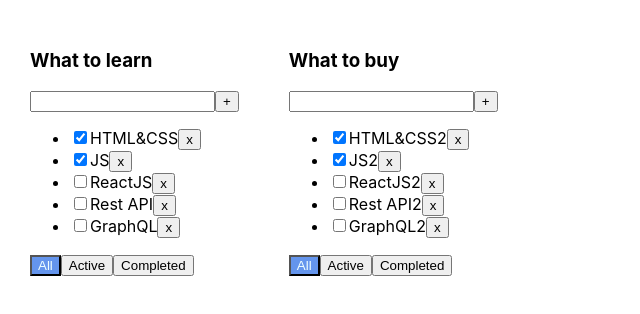
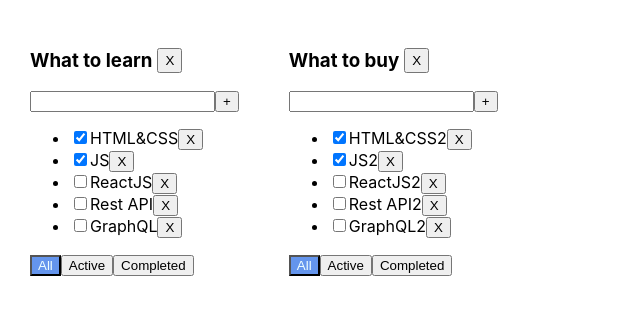
Before and after one commit to zariuz/inc-main-ts, a React (Create React App) app: page / in a window 1280 px wide. Shown: the top 314 px of the page, without its empty margins (0-640 px from the left). Built offline with nearby package versions, Linux system fonts and the light colour scheme.

Commit message:
add button component

```diff
--- a/src/App.css
+++ b/src/App.css
@@ -5,6 +5,16 @@
 
 .App > div {
   margin-right: 50px;
+}
+
+.titleName {
+  display: flex;
+  align-items: center;
+}
+
+.titleName button {
+  height: 25px;
+  margin-left: 5px;
 }
 
 .active-filter {
--- a/src/App.tsx
+++ b/src/App.tsx
@@ -12,6 +12,8 @@
 export type FilterValuesType = 'all' | 'active' | 'completed';
 type todolistsType = {id: string; title: string; filter: FilterValuesType};
 
+export type tasksGeneralType = {[key: string]: Array<TaskType>};
+
 function App() {
   let todolistID1 = v1();
   let todolistID2 = v1();
@@ -21,7 +23,7 @@
     {id: todolistID2, title: 'What to buy', filter: 'all'},
   ]);
 
-  let [tasks, setTasks] = useState({
+  let [tasks, setTasks] = useState<tasksGeneralType>({
     [todolistID1]: [
       {id: v1(), title: 'HTML&CSS', isDone: true},
       {id: v1(), title: 'JS', isDone: true},
@@ -43,6 +45,7 @@
     const newTasks = tasks[todolistId];
     tasks[todolistId] = [task, ...newTasks];
     setTasks({...tasks});
+
     // setTasks([{id: v1(), title: title, isDone: false}, ...tasks]);
   };
 
@@ -52,7 +55,13 @@
       tasks[todolistId] = currentTask.filter((t) => t.id !== taskID);
       setTasks({...tasks});
     }
+
     // setTasks(tasks.filter((t) => t.id !== taskID));
+  };
+
+  const removeTodolist = (todolistId: string) => {
+    setTodolists(todolists.filter((tl) => tl.id !== todolistId));
+    console.log(todolists);
   };
 
   const changeTaskStatus = (todolistId: string, taskId: string, isDone: boolean) => {
@@ -62,6 +71,7 @@
       task.isDone = isDone;
       setTasks({...tasks});
     }
+
     // setTasks(tasks.map((t) => (t.id === taskId ? {...t, isDone} : t)));
   };
 
@@ -96,6 +106,7 @@
             tasks={tasksForTodoList}
             addTask={addTask}
             removeTask={removeTask}
+            removeTodolist={removeTodolist}
             changeFilter={changeFilter}
             changeTaskStatus={changeTaskStatus}
             filter={tdM.filter}
--- /dev/null
+++ b/src/components/Button/Button.tsx
@@ -0,0 +1,15 @@
+import React from 'react';
+
+export type ButtonPropsType = {
+  buttonName: string;
+  callback: () => void;
+  style?: string;
+};
+
+export const Button: React.FC<ButtonPropsType> = ({callback, buttonName, style}) => {
+  return (
+    <button onClick={callback} className={style}>
+      {buttonName}
+    </button>
+  );
+};
--- a/src/components/Todolist/Todolist.tsx
+++ b/src/components/Todolist/Todolist.tsx
@@ -1,5 +1,6 @@
 import React, {ChangeEvent, KeyboardEvent, useState} from 'react';
 import {FilterValuesType, TaskType} from '../../App';
+import {Button} from '../Button/Button';
 import './Todolist.css';
 
 type TodolistPropsType = {
@@ -8,6 +9,7 @@
   tasks: Array<TaskType>;
   addTask: (todolistId: string, title: string) => void;
   removeTask: (todolistId: string, taskId: string) => void;
+  removeTodolist: (todolistId: string) => void;
   changeFilter: (todolistId: string, value: FilterValuesType) => void;
   changeTaskStatus: (todolistId: string, id: string, isDone: boolean) => void;
   filter: FilterValuesType;
@@ -19,6 +21,7 @@
   tasks,
   addTask,
   removeTask,
+  removeTodolist,
   changeFilter,
   changeTaskStatus,
   filter,
@@ -40,14 +43,18 @@
     setTitle(e.target.value);
     setError(false);
   };
+
   const onKeyEnterHandler = (e: KeyboardEvent<HTMLInputElement>) => {
     if (e.key === 'Enter') {
       changeAddTask();
     }
   };
-  const onAllClickHandler = () => changeFilter(todolistId, 'all');
-  const onActiveClickHandler = () => changeFilter(todolistId, 'active');
-  const onCompletedClickHandler = () => changeFilter(todolistId, 'completed');
+
+  const generalOnClickHandler = (value: FilterValuesType) => {
+    changeFilter(todolistId, value);
+  };
+
+  const onClickRemoveTodolist = () => removeTodolist(todolistId);
 
   const tasksElement = tasks.map((task) => {
     const onClickRemoveTask = () => removeTask(todolistId, task.id);
@@ -59,14 +66,17 @@
       <li key={task.id}>
         <input type="checkbox" onChange={onChangeHandler} checked={task.isDone} />
         <span>{task.title}</span>
-        <button onClick={onClickRemoveTask}>x</button>
+        <Button callback={onClickRemoveTask} buttonName={'X'} />
       </li>
     );
   });
 
   return (
     <div>
-      <h3>{titleName}</h3>
+      <div className="titleName">
+        <h3>{titleName}</h3>
+        <Button callback={onClickRemoveTodolist} buttonName={'X'} />
+      </div>
       <div>
         <input
           value={title}
@@ -74,26 +84,26 @@
           onKeyPress={onKeyEnterHandler}
           className={error ? 'error' : ''}
         />
-        <button onClick={changeAddTask}>+</button>
+        <Button callback={changeAddTask} buttonName={'+'} />
         {error && <div className="error-message">Title is required!</div>}
       </div>
       <ul>{tasksElement}</ul>
       <div>
-        <button
-          className={filter === 'all' ? 'active-filter' : ''}
-          onClick={onAllClickHandler}>
-          All
-        </button>
-        <button
-          className={filter === 'active' ? 'active-filter' : ''}
-          onClick={onActiveClickHandler}>
-          Active
-        </button>
-        <button
-          className={filter === 'completed' ? 'active-filter' : ''}
-          onClick={onCompletedClickHandler}>
-          Completed
-        </button>
+        <Button
+          buttonName={'All'}
+          callback={() => generalOnClickHandler('all')}
+          style={filter === 'all' ? 'active-filter' : ''}
+        />
+        <Button
+          buttonName={'Active'}
+          callback={() => generalOnClickHandler('active')}
+          style={filter === 'active' ? 'active-filter' : ''}
+        />
+        <Button
+          buttonName={'Completed'}
+          callback={() => generalOnClickHandler('completed')}
+          style={filter === 'completed' ? 'active-filter' : ''}
+        />
       </div>
     </div>
   );
```
